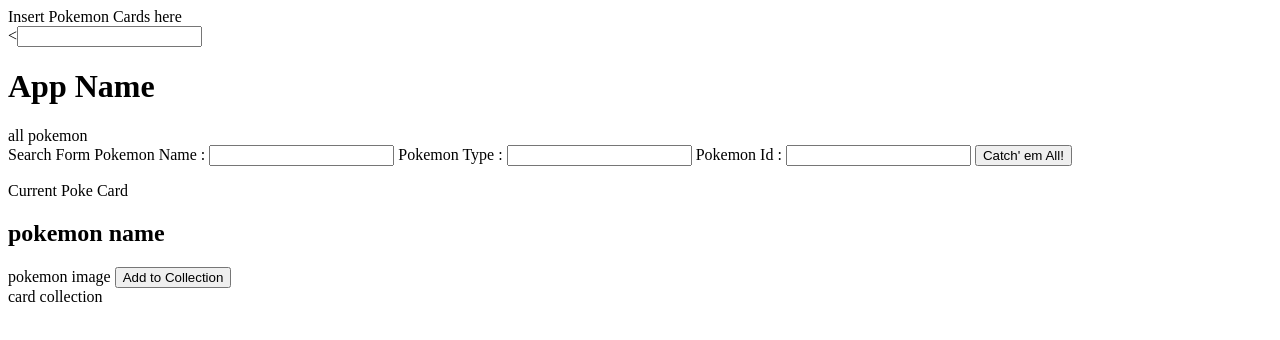
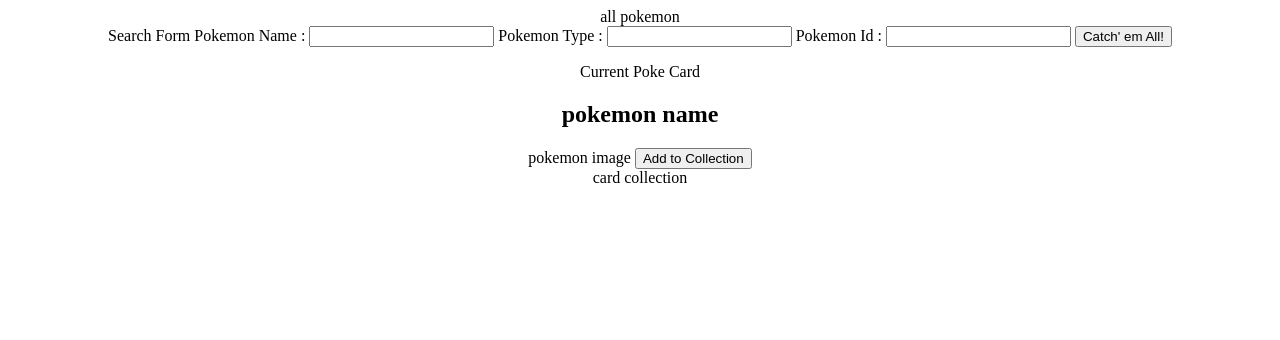
Before and after one commit to JLeeVance/Phase1-Final, a plain HTML site: page index.html in a window 1280 px wide. Drawn offline with Linux system fonts and the light colour scheme.

Commit message:
html progress

```diff
--- a/index.css
+++ b/index.css
@@ -0,0 +1,4 @@
+* {
+    text-align:center;
+
+}
--- a/index.html
+++ b/index.html
@@ -6,14 +6,6 @@
   </head>
 
   <body>
-
-    <nav>Insert Pokemon Cards here</nav>
-
-    <<input name="search-bar" />
-
-    <!-- App Name? -->
-    <h1>App Name</h1>
-
     <div>
       <nav>
         all pokemon
@@ -45,7 +37,6 @@
       card collection
       <!-- My collection of cards -->
     </div>
-
   </body>
 </html>
 
```
